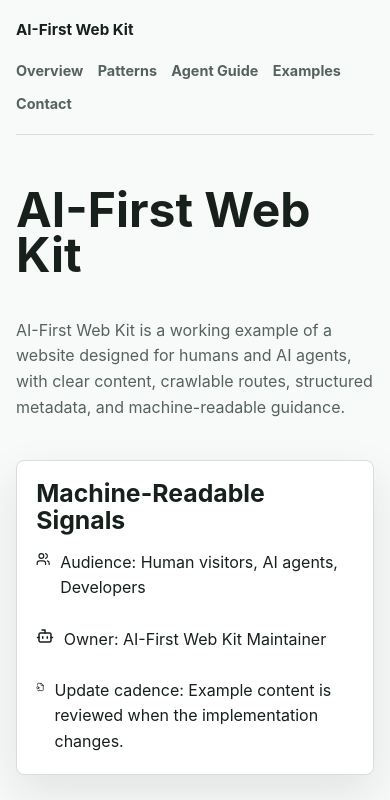
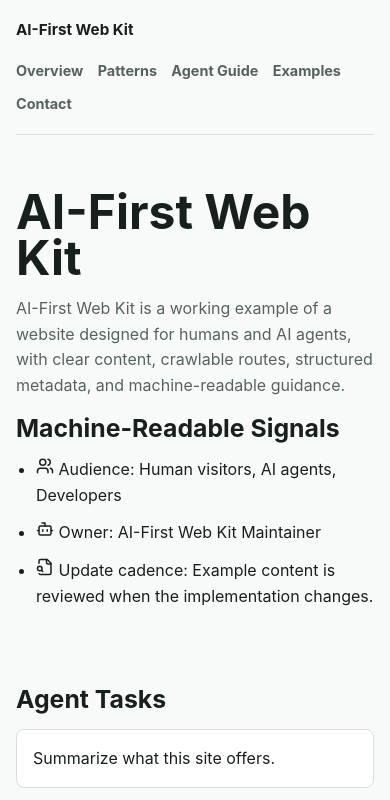
Before and after one commit to bakertony-hash/ai-first-web-kit, a React (Vite) app: page / in a window 390 px wide. Shown: the top 800 px of the page. Built offline with nearby package versions, Linux system fonts and the light colour scheme.

Commit message:
fix: align standard page headings

```diff
--- a/src/styles.css
+++ b/src/styles.css
@@ -126,8 +126,7 @@ main > section {
   padding: 2.4rem 0;
 }
 
-.hero,
-main > section:first-child {
+.hero {
   display: grid;
   grid-template-columns: minmax(0, 1.1fr) minmax(18rem, 0.72fr);
   gap: clamp(1.5rem, 4vw, 4rem);
@@ -143,11 +142,14 @@ p {
 }
 
 h1 {
-  max-width: 12ch;
   margin: 0 0 1rem;
   font-size: clamp(3rem, 9vw, 6.8rem);
   line-height: 0.95;
   letter-spacing: 0;
+}
+
+.hero h1 {
+  max-width: 12ch;
 }
 
 h2 {
@@ -178,8 +180,7 @@ li + li {
   margin-top: 0.75rem;
 }
 
-.hero-panel,
-main > section:first-child aside {
+.hero-panel {
   padding: clamp(1.2rem, 3vw, 2rem);
   border: 1px solid var(--line);
   border-radius: var(--radius);
@@ -187,16 +188,14 @@ main > section:first-child aside {
   box-shadow: var(--shadow);
 }
 
-.hero-panel ul,
-main > section:first-child aside ul {
+.hero-panel ul {
   display: grid;
   gap: 0.85rem;
   padding: 0;
   list-style: none;
 }
 
-.hero-panel li,
-main > section:first-child aside li {
+.hero-panel li {
   display: flex;
   align-items: flex-start;
   gap: 0.6rem;
@@ -272,13 +271,12 @@ main > h1 + p + div {
     padding-top: 1rem;
   }
 
-  .hero,
-  main > section:first-child {
+  .hero {
     grid-template-columns: 1fr;
     padding-top: 2.25rem;
   }
 
-  h1 {
+  .hero h1 {
     max-width: 10ch;
   }
 
```
Also changed, not shown: 1 other file (tests, documents, lock files or other folders).
